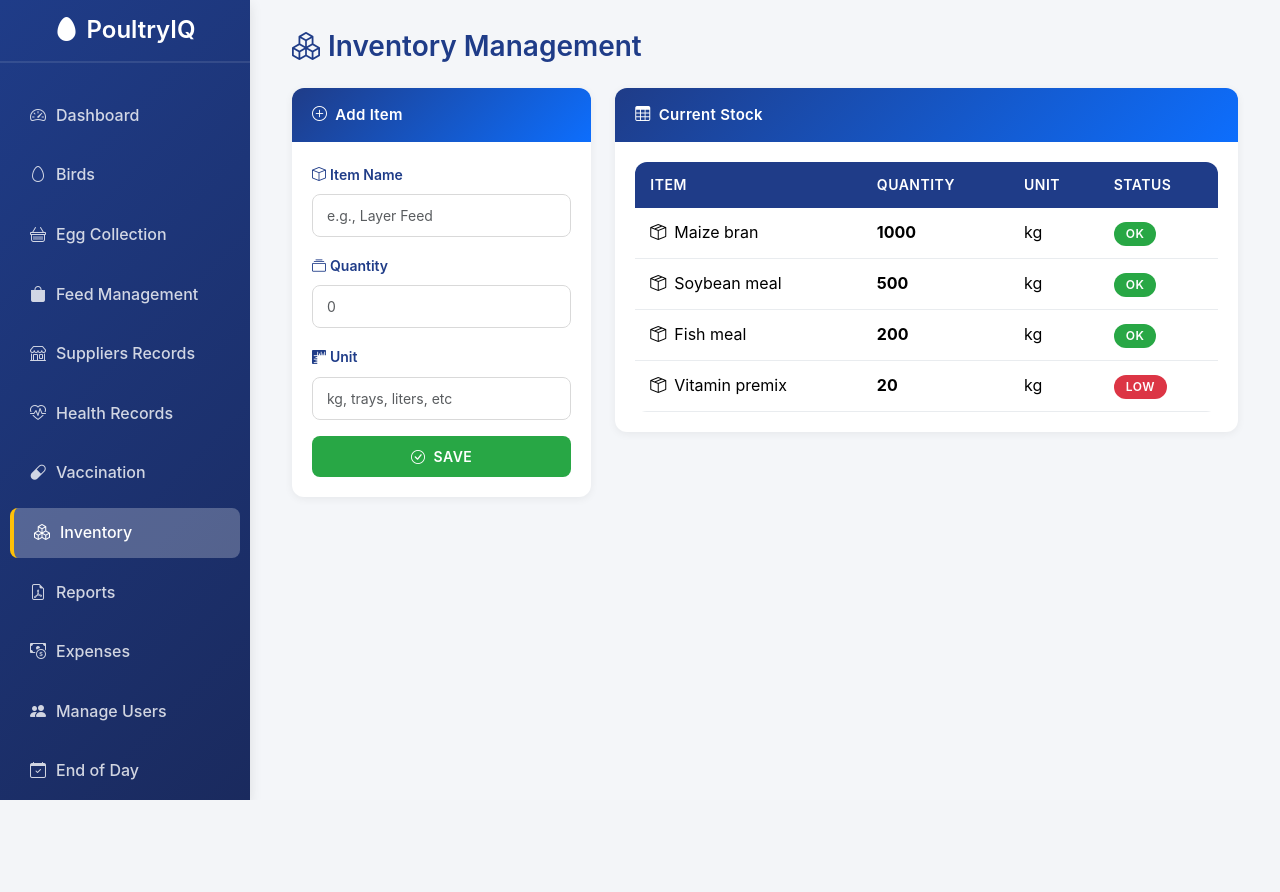
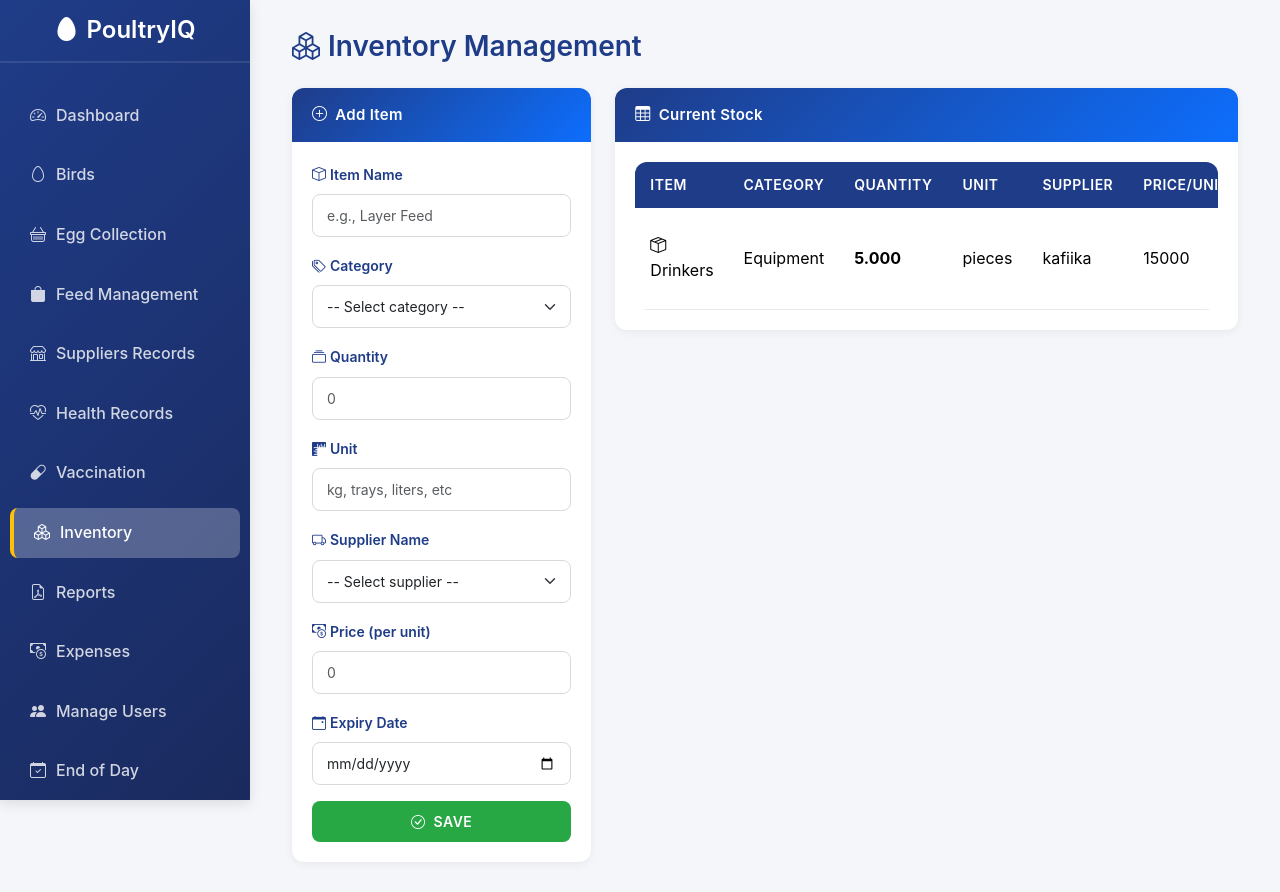
Before and after one commit to MarcDemo/POULTRYIQ, a Django app: page /inventory/inventory-management/ in a window 1280 px wide. Before the commit the page ends 800 px from the top, so only its background shows below. Run offline with Django 5.2, Linux system fonts and the light colour scheme; data comes from the database, SQL or seed files in the repository; both versions use the stored data as it was after the commit.

Commit message:
Update authentication, expense categories, inventory management, and role-based routing
- Enhanced role-based access control in decorators with proper redirects for OWNER/INVESTOR/MANAGER
- Updated login flow to handle accounts without assigned roles
- Refactored expense categories to hide FEED and BEDDING from manual entry (now managed via inventory)
- Added INVENTORY_PURCHASE and BATCH_PURCHASE expense categories
- Implemented comprehensive inventory management with supplier tracking, unit pricing, and expiry dates
- Created automatic expense recording when inventory items are added
- Added category system for inventory items with custom category support
- Enhanced inventory display with stock level visualization and status indicators
- Created migration for inventory transaction supplier, price, and expiry fields
- Updated URL routing: dashboard now accessible via /managerdashboard/ with 'managerdash' name
- Added login_required decorator to protected dashboard and add_batch views
- Implemented automatic expense recording for bird batch purchases
- Updated templates to use new URL names and routing
- Fixed role_code access pattern in alerts views

```diff
--- a/accounts/tests.py
+++ b/accounts/tests.py
@@ -286,7 +286,7 @@ class LoginRedirectTests(TestCase):
             },
         )
 
-        self.assertRedirects(response, reverse("dashboard"))
+        self.assertRedirects(response, reverse("managerdash"))
 
     def test_investor_login_redirects_to_investor_dashboard(self):
         User.objects.create_user(
@@ -368,14 +368,14 @@ class NavSidebarVisibilityTests(TestCase):
     # --------------------------------------------------------------- manager
     def test_manager_sees_manager_sidebar_on_dashboard(self):
         self.client.force_login(self.manager)
-        response = self.client.get(reverse("dashboard"))
+        response = self.client.get(reverse("managerdash"))
 
         self.assertEqual(response.status_code, 200)
         self.assertContains(response, 'id="managerSidebar"')
 
     def test_manager_does_not_see_other_sidebars(self):
         self.client.force_login(self.manager)
-        response = self.client.get(reverse("dashboard"))
+        response = self.client.get(reverse("managerdash"))
 
         self.assertNotContains(response, 'id="workerSidebar"')
         self.assertNotContains(response, 'id="supervisorSidebar"')
--- a/alerts/views.py
+++ b/alerts/views.py
@@ -118,7 +118,8 @@ def alert_detail(request, alert_id):
 def send_message(request):
     """Send direct message to worker(s)"""
     # Only supervisors, managers, and owners can send messages
-    if request.user.role.code not in ['SUPERVISOR', 'MANAGER', 'OWNER']:
+    role_code = (request.user.role_code or "").upper()
+    if role_code not in ['SUPERVISOR', 'MANAGER', 'OWNER']:
         messages.error(request, 'You do not have permission to send messages.')
         return redirect('alerts:inbox')
 
@@ -155,7 +156,8 @@ def send_message(request):
 @login_required
 def send_bulk_message(request):
     """Send message to multiple workers (supervisor/manager feature)"""
-    if request.user.role.code not in ['SUPERVISOR', 'MANAGER', 'OWNER']:
+    role_code = (request.user.role_code or "").upper()
+    if role_code not in ['SUPERVISOR', 'MANAGER', 'OWNER']:
         messages.error(request, 'You do not have permission to send messages.')
         return redirect('alerts:inbox')
 
--- a/inventory/templates/inventory_management.html
+++ b/inventory/templates/inventory_management.html
@@ -2,6 +2,16 @@
 {% block content %}
 
 <div class="container-fluid">
+
+<style>
+.stock-progress {
+    min-width: 170px;
+}
+
+.stock-progress .progress {
+    height: 10px;
+}
+</style>
 
 <h3 class="mb-4">
     <i class="bi bi-boxes me-2"></i>Inventory Management
@@ -28,17 +38,62 @@
 </div>
 
 <div class="mb-3">
+    <label for="category" class="form-label">
+        <i class="bi bi-tags me-1"></i>Category
+    </label>
+    <select class="form-select" id="category" name="category" required>
+        <option value="">-- Select category --</option>
+        {% for cat in categories %}
+        <option value="{{ cat.pk }}" data-category-code="{{ cat.code }}" {% if request.POST.category == cat.pk|stringformat:"s" %}selected{% endif %}>{{ cat.name }}</option>
+        {% endfor %}
+    </select>
+</div>
+
+<div class="mb-3" id="otherCategoryWrapper" style="display:none;">
+    <label for="other_category_name" class="form-label">
+        <i class="bi bi-pencil-square me-1"></i>Specify Category
+    </label>
+    <input class="form-control" id="other_category_name" name="other_category_name" value="{{ request.POST.other_category_name|default:'' }}" placeholder="Enter category name">
+</div>
+
+<div class="mb-3">
     <label for="quantity" class="form-label">
         <i class="bi bi-collection me-1"></i>Quantity
     </label>
-    <input class="form-control" id="quantity" name="quantity" placeholder="0" type="number" required min="0">
+    <input class="form-control" id="quantity" name="quantity" value="{{ request.POST.quantity|default:'' }}" placeholder="0" type="number" required min="0" step="0.001">
 </div>
 
 <div class="mb-3">
     <label for="unit" class="form-label">
         <i class="bi bi-rulers me-1"></i>Unit
     </label>
-    <input class="form-control" id="unit" name="unit" placeholder="kg, trays, liters, etc">
+    <input class="form-control" id="unit" name="unit" value="{{ request.POST.unit|default:'' }}" placeholder="kg, trays, liters, etc">
+</div>
+
+<div class="mb-3">
+    <label for="supplier_name" class="form-label">
+        <i class="bi bi-truck me-1"></i>Supplier Name
+    </label>
+    <select class="form-select" id="supplier_name" name="supplier_name">
+        <option value="">-- Select supplier --</option>
+        {% for supplier in suppliers %}
+        <option value="{{ supplier.name }}" {% if request.POST.supplier_name == supplier.name %}selected{% endif %}>{{ supplier.name }}</option>
+        {% endfor %}
+    </select>
+</div>
+
+<div class="mb-3">
+    <label for="unit_price" class="form-label">
+        <i class="bi bi-cash-coin me-1"></i>Price (per unit)
+    </label>
+    <input class="form-control" id="unit_price" name="unit_price" value="{{ request.POST.unit_price|default:'' }}" placeholder="0" type="number" required min="0" step="0.01">
+</div>
+
+<div class="mb-3">
+    <label for="expiry_date" class="form-label">
+        <i class="bi bi-calendar-event me-1"></i>Expiry Date
+    </label>
+    <input class="form-control" id="expiry_date" name="expiry_date" value="{{ request.POST.expiry_date|default:'' }}" type="date">
 </div>
 
 <div class="d-grid">
@@ -65,8 +120,12 @@
 <thead>
 <tr>
 <th>Item</th>
+<th>Category</th>
 <th>Quantity</th>
 <th>Unit</th>
+<th>Supplier</th>
+<th>Price/Unit</th>
+<th>Expiry</th>
 <th>Status</th>
 </tr>
 </thead>
@@ -77,14 +136,25 @@
 <td>
     <i class="bi bi-box-seam me-2"></i>{{ i.item }}
 </td>
-<td><strong>{{ i.quantity }}</strong></td>
+<td>{{ i.category }}</td>
+<td><strong>{{ i.current_qty|floatformat:3 }}</strong></td>
 <td>{{ i.unit }}</td>
+<td>{{ i.supplier_name|default:"-" }}</td>
 <td>
-{% if i.quantity < 50 %}
-<span class="badge bg-danger">Low</span>
-{% else %}
-<span class="badge bg-success">OK</span>
-{% endif %}
+    {% if i.unit_price or i.unit_price == 0 %}
+        {{ i.unit_price|floatformat:0 }}
+    {% else %}
+        -
+    {% endif %}
+</td>
+<td>{{ i.expiry_date|default:"-" }}</td>
+<td>
+<div class="stock-progress">
+    <div class="small fw-semibold mb-1">{{ i.percent_left }}% left</div>
+    <div class="progress" role="progressbar" aria-valuenow="{{ i.percent_left }}" aria-valuemin="0" aria-valuemax="100">
+        <div class="progress-bar {{ i.status_class }}" style="width: {{ i.percent_left }}%"></div>
+    </div>
+</div>
 </td>
 </tr>
 {% endfor %}
@@ -100,4 +170,28 @@
 
 </div>
 
+<script>
+document.addEventListener('DOMContentLoaded', function () {
+    const categorySelect = document.getElementById('category');
+    const otherWrapper = document.getElementById('otherCategoryWrapper');
+    const otherInput = document.getElementById('other_category_name');
+
+    function toggleOtherCategoryInput() {
+        const selected = categorySelect.options[categorySelect.selectedIndex];
+        const selectedCode = selected ? (selected.dataset.categoryCode || '') : '';
+        const isOther = selectedCode.toUpperCase() === 'OTHER';
+
+        otherWrapper.style.display = isOther ? '' : 'none';
+        otherInput.required = isOther;
+
+        if (!isOther) {
+            otherInput.value = '';
+        }
+    }
+
+    categorySelect.addEventListener('change', toggleOtherCategoryInput);
+    toggleOtherCategoryInput();
+});
+</script>
+
 {% endblock %}
--- a/inventory/views.py
+++ b/inventory/views.py
@@ -1,7 +1,62 @@
+from datetime import date
+from decimal import Decimal, InvalidOperation
+
 from django.contrib import messages
+from django.db import transaction
 from django.shortcuts import redirect, render
+from django.utils.text import slugify
 
-from .models import Supplier
+from finance.models import ExpenseCategory, ExpenseTransaction
+from .models import InventoryTransaction, Item, ItemCategory, Store, Supplier
+
+
+DEFAULT_ITEM_CATEGORIES = [
+    ("FEED", "Feed"),
+    ("DRUG", "Drugs & Vaccines"),
+    ("BEDDING", "Bedding & Litter"),
+    ("CONSUMABLE", "Consumables"),
+    ("EQUIPMENT", "Equipment"),
+    ("OTHER", "Other"),
+]
+
+
+def _build_custom_category_code(name: str) -> str:
+    """Create a short unique code for a user-defined category."""
+    base = slugify(name).upper().replace("-", "_")
+    if not base:
+        base = "CUSTOM"
+    if not base.startswith("CUSTOM_"):
+        base = f"CUSTOM_{base}"
+
+    code = base[:30]
+    if not ItemCategory.objects.filter(code=code).exists():
+        return code
+
+    suffix = 2
+    while True:
+        suffix_str = f"_{suffix}"
+        trimmed = base[: max(1, 30 - len(suffix_str))]
+        candidate = f"{trimmed}{suffix_str}"
+        if not ItemCategory.objects.filter(code=candidate).exists():
+            return candidate
+        suffix += 1
+
+
+def ensure_inventory_defaults():
+    for code, name in DEFAULT_ITEM_CATEGORIES:
+        ItemCategory.objects.get_or_create(code=code, defaults={"name": name})
+
+    store, _ = Store.objects.get_or_create(
+        name="Main Store",
+        defaults={"location_note": "Primary farm store", "is_active": True},
+    )
+
+    ExpenseCategory.objects.get_or_create(
+        code="INVENTORY_PURCHASE",
+        defaults={"name": "Inventory Purchases", "is_active": True},
+    )
+    return store
+
 
 # Create your views here.
 def suppliers(request):
@@ -34,10 +89,189 @@ def suppliers(request):
 
 
 def inventory_management(request):
-    inventory = [
-        {'item': 'Maize bran', 'quantity': 1000, 'unit': 'kg'},
-        {'item': 'Soybean meal', 'quantity': 500, 'unit': 'kg'},
-        {'item': 'Fish meal', 'quantity': 200, 'unit': 'kg'},
-        {'item': 'Vitamin premix', 'quantity': 20, 'unit': 'kg'},
-    ]
-    return render(request, 'inventory_management.html', {'inventory': inventory})
+    store = ensure_inventory_defaults()
+    categories = ItemCategory.objects.order_by("name")
+    supplier_list = Supplier.objects.filter(is_active=True).order_by("name")
+
+    if request.method == "POST":
+        item_name = request.POST.get("item", "").strip()
+        category_id = request.POST.get("category", "").strip()
+        other_category_name = request.POST.get("other_category_name", "").strip()
+        quantity_raw = request.POST.get("quantity", "").strip()
+        unit = request.POST.get("unit", "").strip() or "kg"
+        supplier_name = request.POST.get("supplier_name", "").strip()
+        unit_price_raw = request.POST.get("unit_price", "").strip()
+        expiry_raw = request.POST.get("expiry_date", "").strip()
+
+        errors = []
+        category = ItemCategory.objects.filter(pk=category_id).first() if category_id else None
+        final_category = category
+        pending_custom_category_name = ""
+        quantity = None
+        unit_price = None
+        expiry_date = None
+
+        if not item_name:
+            errors.append("Item name is required.")
+
+        if not category:
+            errors.append("Please select a valid category.")
+
+        if supplier_name and not Supplier.objects.filter(name__iexact=supplier_name, is_active=True).exists():
+            errors.append("Please select a valid supplier from the list.")
+
+        if category and category.code == "OTHER":
+            if not other_category_name:
+                errors.append("Please provide a category name when 'Other' is selected.")
+            else:
+                final_category = ItemCategory.objects.filter(name__iexact=other_category_name).first()
+                if final_category is None:
+                    pending_custom_category_name = other_category_name
+
+        try:
+            quantity = Decimal(quantity_raw)
+            if quantity <= 0:
+                errors.append("Quantity must be greater than zero.")
+        except (InvalidOperation, ValueError):
+            errors.append("Please enter a valid quantity.")
+
+        try:
+            unit_price = Decimal(unit_price_raw)
+            if unit_price < 0:
+                errors.append("Price cannot be negative.")
+        except (InvalidOperation, ValueError):
+            errors.append("Please enter a valid price.")
+
+        if expiry_raw:
+            try:
+                expiry_date = date.fromisoformat(expiry_raw)
+            except ValueError:
+                errors.append("Please enter a valid expiry date.")
+
+        if not errors and final_category and quantity is not None and unit_price is not None:
+            existing_item = Item.objects.filter(name__iexact=item_name).first()
+
+            with transaction.atomic():
+                if pending_custom_category_name and final_category is None:
+                    final_category = ItemCategory.objects.create(
+                        code=_build_custom_category_code(pending_custom_category_name),
+                        name=pending_custom_category_name,
+                    )
+
+                if existing_item:
+                    if existing_item.category_id != final_category.pk or existing_item.unit != unit:
+                        existing_item.category = final_category
+                        existing_item.unit = unit
+                        existing_item.save(update_fields=["category", "unit"])
+                    item = existing_item
+                else:
+                    item = Item.objects.create(name=item_name, category=final_category, unit=unit)
+
+                tx = InventoryTransaction.objects.create(
+                    tx_date=date.today(),
+                    tx_type=InventoryTransaction.TxType.IN_,
+                    store=store,
+                    item=item,
+                    quantity=quantity,
+                    supplier_name=supplier_name,
+                    unit_price=unit_price,
+                    expiry_date=expiry_date,
+                    created_by=request.user,
+                )
+
+                expense_category = ExpenseCategory.objects.get(code="INVENTORY_PURCHASE")
+                total_amount = quantity * unit_price
+                description = f"Inventory purchase: {item.name} ({quantity} {item.unit})"
+                if supplier_name:
+                    description = f"{description} - Supplier: {supplier_name}"
+
+                expense = ExpenseTransaction.objects.create(
+                    expense_date=date.today(),
+                    category=expense_category,
+                    description=description,
+                    total_amount=total_amount,
+                    payment_method=ExpenseTransaction.PAYMENT_CASH,
+                    period_year=date.today().year,
+                    period_month=date.today().month,
+                    status=ExpenseTransaction.Status.DRAFT,
+                    created_by=request.user,
+                )
+
+                tx.reference = f"EXP-{expense.expense_id}"
+                tx.save(update_fields=["reference"])
+
+            messages.success(request, "Inventory item saved and expense recorded.")
+            return redirect("inventory_management")
+
+        for error in errors:
+            messages.error(request, error)
+
+    tx_qs = (
+        InventoryTransaction.objects
+        .filter(store=store)
+        .select_related("item", "item__category")
+        .order_by("item__name", "-tx_date", "-tx_id")
+    )
+
+    grouped = {}
+    for tx in tx_qs:
+        row = grouped.setdefault(
+            tx.item_id,
+            {
+                "item": tx.item.name,
+                "category": tx.item.category.name,
+                "unit": tx.item.unit,
+                "stock_in": Decimal("0.000"),
+                "stock_out": Decimal("0.000"),
+                "adjustments": Decimal("0.000"),
+                "supplier_name": "",
+                "unit_price": None,
+                "expiry_date": None,
+            },
+        )
+
+        if tx.tx_type == InventoryTransaction.TxType.IN_:
+            row["stock_in"] += tx.quantity
+            if not row["supplier_name"] and tx.supplier_name:
+                row["supplier_name"] = tx.supplier_name
+            if row["unit_price"] is None and tx.unit_price is not None:
+                row["unit_price"] = tx.unit_price
+            if row["expiry_date"] is None and tx.expiry_date:
+                row["expiry_date"] = tx.expiry_date
+        elif tx.tx_type == InventoryTransaction.TxType.OUT:
+            row["stock_out"] += tx.quantity
+        else:
+            row["adjustments"] += tx.quantity
+
+    inventory_rows = []
+    for row in grouped.values():
+        current_qty = row["stock_in"] - row["stock_out"] + row["adjustments"]
+        current_qty = max(current_qty, Decimal("0.000"))
+
+        baseline = row["stock_in"] if row["stock_in"] > 0 else Decimal("1.000")
+        percent_left = int((current_qty / baseline) * 100)
+        percent_left = max(0, min(percent_left, 100))
+
+        if percent_left <= 25:
+            status_class = "bg-danger"
+        elif percent_left <= 60:
+            status_class = "bg-warning"
+        else:
+            status_class = "bg-success"
+
+        row["current_qty"] = current_qty
+        row["percent_left"] = percent_left
+        row["status_class"] = status_class
+        inventory_rows.append(row)
+
+    inventory_rows.sort(key=lambda x: x["item"].lower())
+
+    return render(
+        request,
+        'inventory_management.html',
+        {
+            'inventory': inventory_rows,
+            'categories': categories,
+            'suppliers': supplier_list,
+        },
+    )
--- a/poultry/urls.py
+++ b/poultry/urls.py
@@ -15,7 +15,8 @@ urlpatterns = [
     path('sup/approve/cleaning/<int:pk>/', views.sup_approve_cleaning, name='sup_approve_cleaning'),
     path('sup/approve/mortality/<int:pk>/', views.sup_approve_mortality, name='sup_approve_mortality'),
     path('login/', account_views.login_view, name='login'),
-    path('dashboard/', views.dashboard, name='dashboard'),
+    path('managerdashboard/', views.dashboard, name='managerdash'),
+    path('dashboard/', views.dashboard, name='dashboard_legacy'),
     path('eggrec/', views.eggrec, name='eggrec'),
     path('feedrec/', views.feedrec, name='feedrec'),
     path('investor/', views.investor, name='investor'),
--- a/sales/templates/orderview.html
+++ b/sales/templates/orderview.html
@@ -113,7 +113,7 @@
             </h2>
             <small class="text-muted">Read-only view of orders awaiting delivery.</small>
         </div>
-        <a href="{% url 'dashboard' %}" class="btn btn-light">
+        <a href="{% url 'managerdash' %}" class="btn btn-light">
             <i class="bi bi-arrow-left me-2"></i>Back to Dashboard
         </a>
     </div>
--- a/templates/base.html
+++ b/templates/base.html
@@ -256,7 +256,7 @@
         {% endif %}
         <ul class="nav flex-column">
             <li class="nav-item">
-                <a class="nav-link {% if request.resolver_match.url_name == 'dashboard' %}active{% endif %}" href="{% url 'dashboard' %}">
+                <a class="nav-link {% if request.resolver_match.url_name == 'managerdash' %}active{% endif %}" href="{% url 'managerdash' %}">
                     <i class="bi bi-speedometer2"></i><span>Dashboard</span>
                 </a>
             </li>
```
Also changed, not shown: accounts/decorators.py (+10 -2 lines), accounts/views.py (+19 -5 lines), finance/templates/expenses.html (+5 -11 lines), finance/views.py (+17 -5 lines), inventory/models.py (+7 -0 lines), poultry/views.py (+32 -1 lines), db.sqlite3, finance/migrations/0003_seed_default_expense_categories.py, inventory/migrations/0004_inventorytransaction_supplier_price_expiry.py (added).
